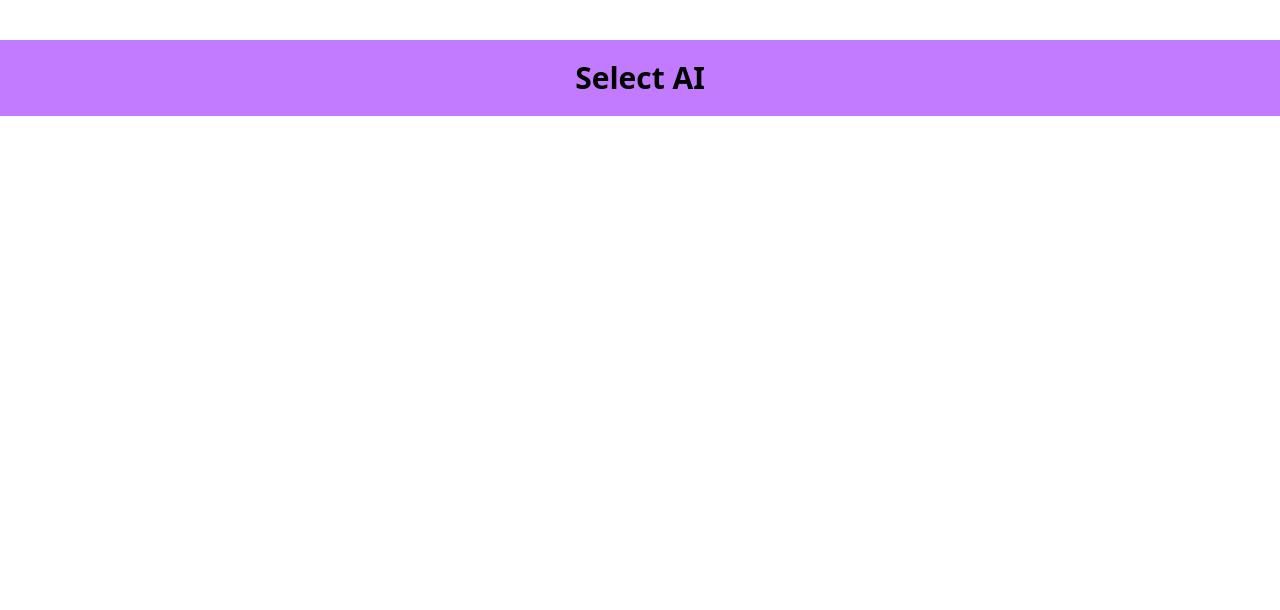
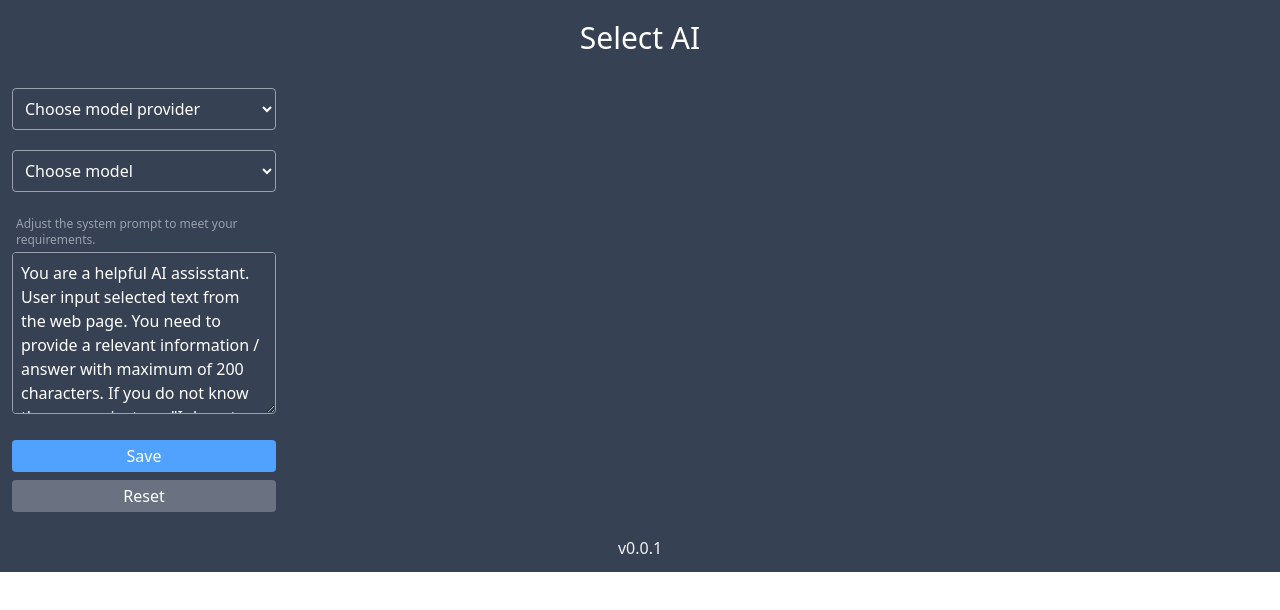
Before and after one commit to maniprasadkadlaskar/search-ai, a React (Vite) app: page / in a window 1280 px wide. Shown: the top 610 px of the page. Built offline with nearby package versions, Linux system fonts and the light colour scheme.

Commit message:
feat: add ui for model configuration

```diff
--- a/src/App.tsx
+++ b/src/App.tsx
@@ -1,14 +1,17 @@
+import Home from "./components/Home";
+import Configuration from "./components/Configuration";
+import Version from "./components/Version";
 
 const App = () => {
   return (
-    <>
-      <h1
-        className="p-5 text-3xl font-bold text-center mt-10 mb-5 bg-purple-400"
-      >
-        Select AI
-      </h1>
-    </>
-  )
+    <div
+      className="min-w-max text-white bg-gray-700"
+    >
+      <Home />
+      <Configuration />
+      <Version />
+    </div>
+  );
 }
 
-export default App
+export default App;
--- /dev/null
+++ b/src/components/Home.tsx
@@ -0,0 +1,11 @@
+const Home = () => {
+    return (
+        <div
+            className="p-5 text-3xl text-center"
+        >
+            <span>Select AI</span>
+        </div>
+    );
+}
+
+export default Home;
--- /dev/null
+++ b/src/components/Version.tsx
@@ -0,0 +1,13 @@
+import type { FC } from "react";
+
+const Version: FC = () => {
+    return (
+        <div
+            className="p-3 text-gray-100 text-center bg-gray-700"
+        >
+            <span>v0.0.1</span>
+        </div>
+    );
+}
+
+export default Version;
--- /dev/null
+++ b/src/components/index.css
@@ -0,0 +1,19 @@
+@import "tailwindcss";
+
+@layer components {
+  .system-prompt::-webkit-scrollbar {
+    @apply w-1.5;
+  }
+
+  .system-prompt::-webkit-scrollbar-track {
+    @apply bg-gray-700 rounded-full;
+  }
+
+  .system-prompt::-webkit-scrollbar-thumb {
+    @apply bg-indigo-500 rounded-full;
+  }
+
+  .system-prompt::-webkit-scrollbar-thumb:hover {
+    @apply bg-indigo-600;
+  }
+}
--- a/src/content/index.tsx
+++ b/src/content/index.tsx
@@ -38,17 +38,19 @@
         setIsSearched(true);
         setContent('searching...');
 
-        const systemPrompt = 'You are a helpful AI assisstant. User input selected text from the web page. You need to provide a relevant information / answer with maximum of 200 characters. If you do not know the answer, just say "I do not know". Do not provide any other information.';
-
         chrome.runtime.sendMessage({
             client: "select-ai",
             query: {
-                prompt: systemPrompt + 'selected text: ' + selectedText,
-                model: "llama3.1",
+                prompt: selectedText,
             }
         }, (response) => {
-            if (response)
-                setContent(response?.text);
+            if (response) {
+                if (response.success === false) {
+                    setContent("Error: " + response.error || "An error occurred while processing your request.");
+                } else {
+                    setContent(response?.text);
+                }
+            }
         })
     }
 
--- /dev/null
+++ b/src/utils/constants.ts
@@ -0,0 +1,17 @@
+export const providers = [
+    {
+        name: "Gemini",
+        value: "gemini",
+        type: "remote",
+    },
+    {
+        name: "Ollama",
+        value: "ollama",
+        type: "local",
+    },
+];
+
+export const providerType = {
+    gemini: "remote",
+    ollama: "local",
+};
```
